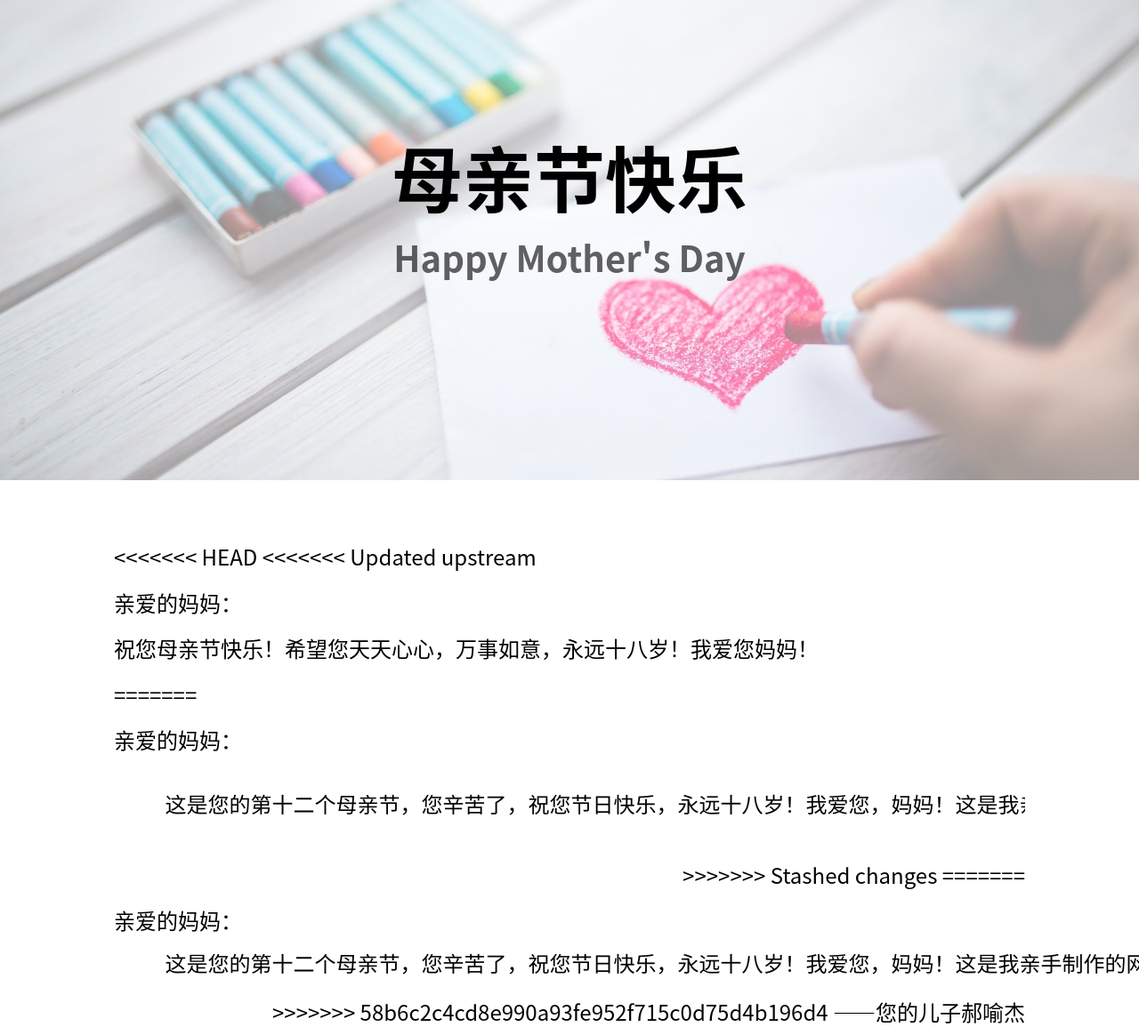
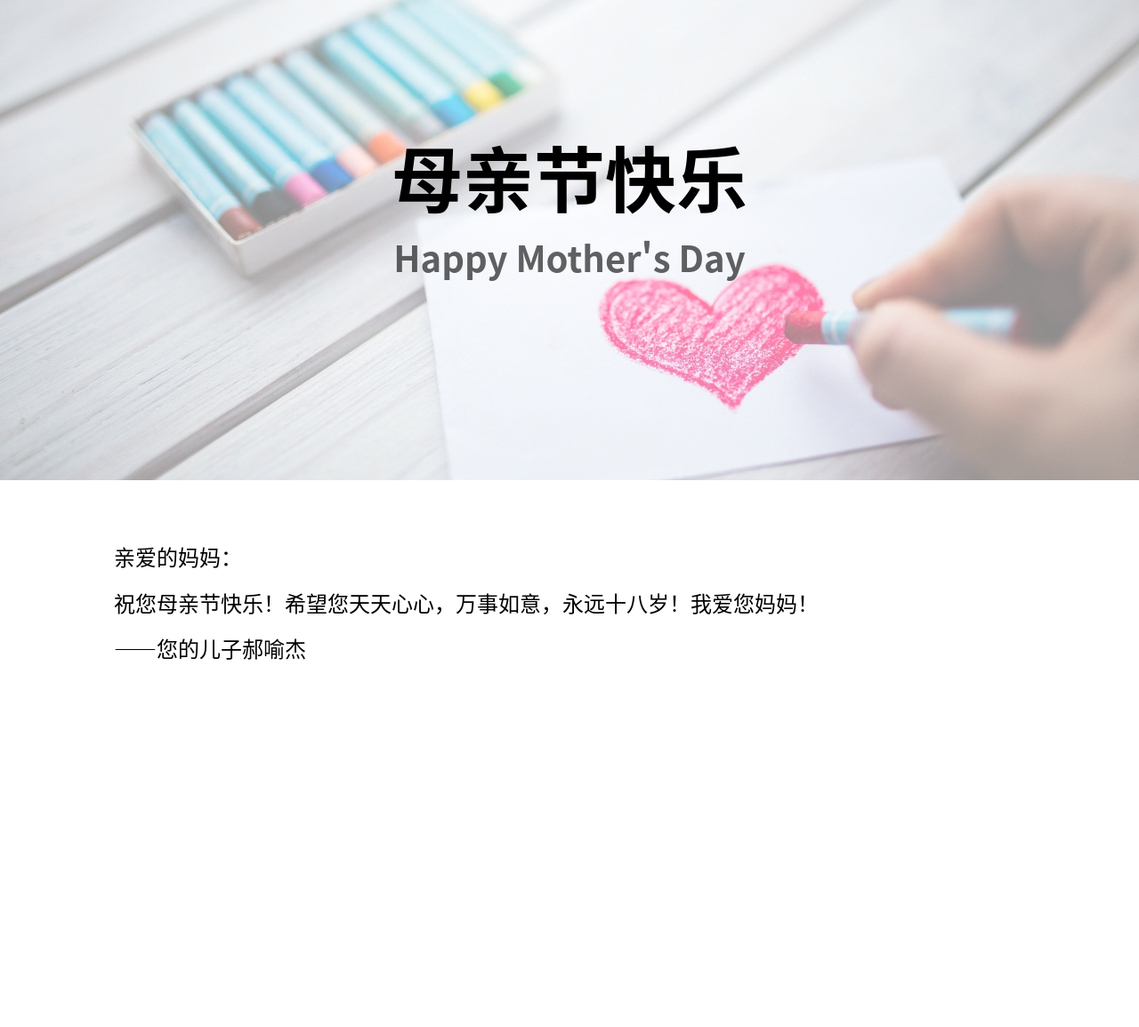
Before and after one commit to Lazygrumm/Earth-Messenger, a Jekyll site: the page happy-mothers-day/index.html, which Jekyll copies as it is, in a window 1280 px wide. Shown: the whole page at 89% size. Built offline with Jekyll 4.4.1, drawn with Linux system fonts in a browser that asks for light colours; after the commit the page ends 900 px from its top, so only the background shows below that.

Commit message:
修复显示乱七八糟的信息的bug

```diff
--- a/happy-mothers-day/index.html
+++ b/happy-mothers-day/index.html
@@ -19,23 +19,11 @@
             </div>
             <div id="words">
                 <div id="wordBox" class="middleWords">
-<<<<<<< HEAD
-<<<<<<< Updated upstream
                     <p>亲爱的妈妈：</p>
                     <p>
                         祝您母亲节快乐！希望您天天心心，万事如意，永远十八岁！我爱您妈妈！
                     </p>
                     <p>
-=======
-                    <p class="wordTo">亲爱的妈妈：</p>
-                    <pre style="overflow: auto;"><p class="wordContent">    这是您的第十二个母亲节，您辛苦了，祝您节日快乐，永远十八岁！我爱您，妈妈！这是我亲手制作的网页，希望您能喜欢。</p></pre>
-                    <p class="wordBy">
->>>>>>> Stashed changes
-=======
-                    <p class="wordTo">亲爱的妈妈：</p>
-                    <pre><p class="wordContent">    这是您的第十二个母亲节，您辛苦了，祝您节日快乐，永远十八岁！我爱您，妈妈！这是我亲手制作的网页，希望您能喜欢。最后衷心祝您节日快乐！</p></pre>
-                    <p class="wordBy">
->>>>>>> 58b6c2c4cd8e990a93fe952f715c0d75d4b196d4
                         ——您的儿子郝喻杰
                     </p>
                 </div>
--- a/happy-mothers-day/style.css
+++ b/happy-mothers-day/style.css
@@ -69,12 +69,6 @@ html, body {
     left: 0px;
     width: 100%;
     height: 60%;
-<<<<<<< HEAD
-<<<<<<< Updated upstream
-}
-=======
-=======
->>>>>>> 58b6c2c4cd8e990a93fe952f715c0d75d4b196d4
 }
 
 .wordTo {
@@ -83,18 +77,9 @@ html, body {
 
 .wordContent {
     text-align: left;
-<<<<<<< HEAD
-    font-family: Arial, Helvetica, sans-serif;'
-    overflow: auto;
-=======
     font-family: Arial, Helvetica, sans-serif;
->>>>>>> 58b6c2c4cd8e990a93fe952f715c0d75d4b196d4
 }
 
 .wordBy {
     text-align: right;
 }
-<<<<<<< HEAD
->>>>>>> Stashed changes
-=======
->>>>>>> 58b6c2c4cd8e990a93fe952f715c0d75d4b196d4
```
